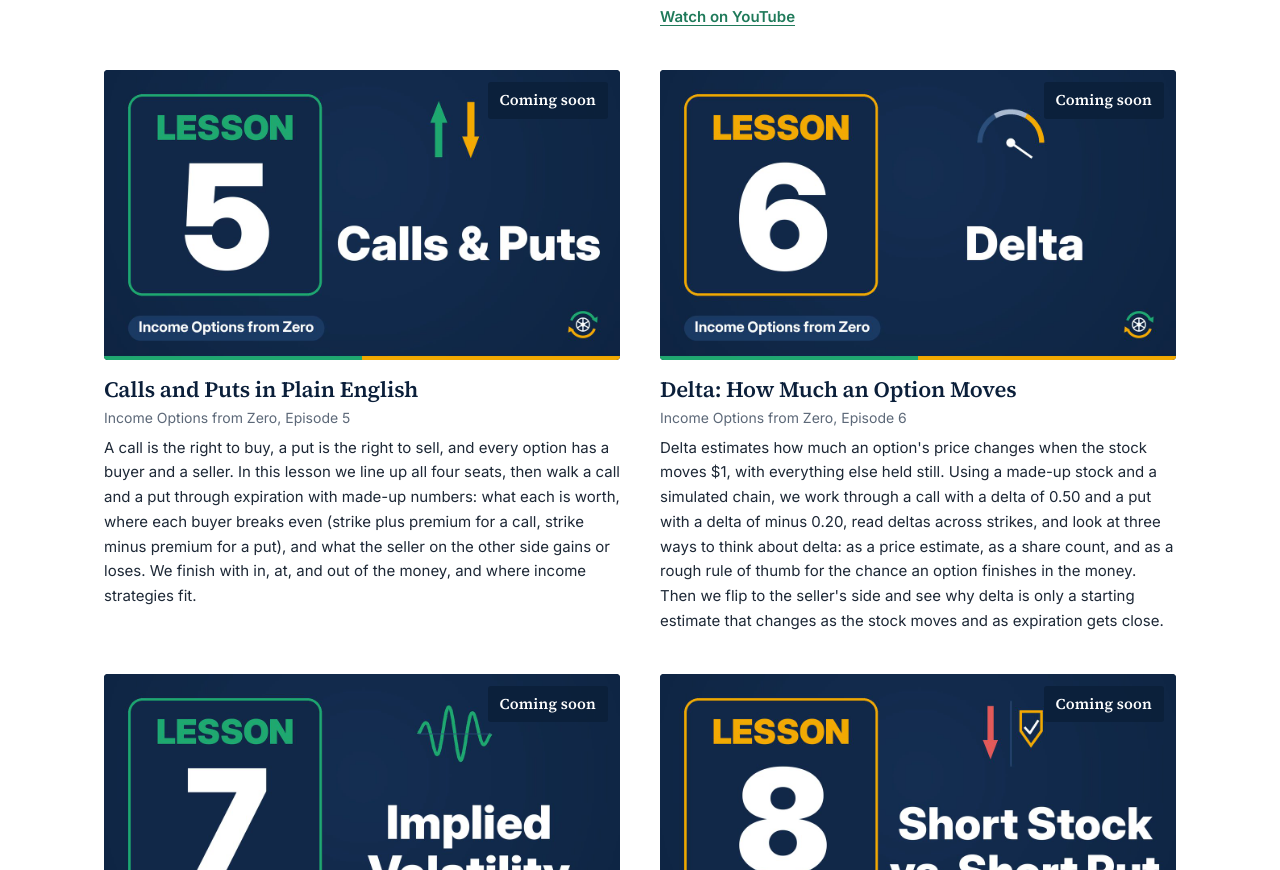
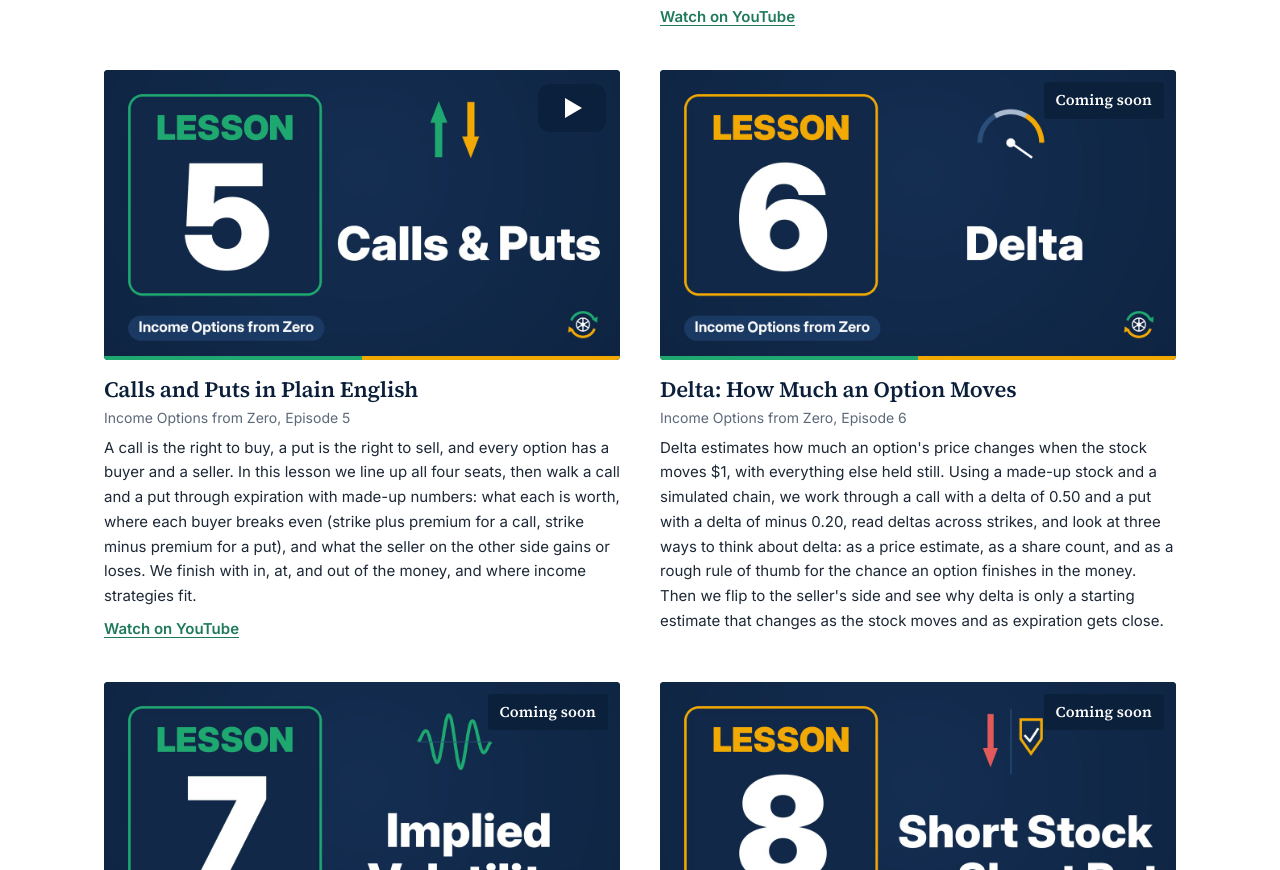
Before and after one commit to thornton02-hub/earningswheel, a plain HTML site: page learn.html in a window 1280 px wide. Shown: the part 1877-2747 px from the top of the page. Drawn offline with Linux system fonts and the light colour scheme.

Commit message:
Learn: lessons 5 now playable

```diff
--- a/learn.html
+++ b/learn.html
@@ -71,10 +71,11 @@
       <p class="watch-yt"><a href="https://www.youtube.com/watch?v=MLhCAUb5WIY" target="_blank" rel="noopener">Watch on YouTube</a></p>
     </article>
     <article id="ep5">
-      <div class="video video-soon has-thumb"><img src="images/lessons/lesson05.jpg" width="1280" height="720" alt="Calls and Puts in Plain English" loading="lazy"><div class="soon-overlay"><span class="soon-label">Coming soon</span><span class="soon-ep">Lesson 5</span></div></div>
+      <div class="video video-poster"><button type="button" class="poster-btn" data-vid="GBlg5NvwfsE" data-title="Calls and Puts in Plain English" aria-label="Play Calls and Puts in Plain English"><img src="images/lessons/lesson05.jpg" width="1280" height="720" alt="Calls and Puts in Plain English" loading="lazy"><span class="play-icon" aria-hidden="true"></span></button></div>
       <h2>Calls and Puts in Plain English</h2>
       <p class="meta">Income Options from Zero, Episode 5</p>
       <p class="lesson-summary">A call is the right to buy, a put is the right to sell, and every option has a buyer and a seller. In this lesson we line up all four seats, then walk a call and a put through expiration with made-up numbers: what each is worth, where each buyer breaks even (strike plus premium for a call, strike minus premium for a put), and what the seller on the other side gains or loses. We finish with in, at, and out of the money, and where income strategies fit.</p>
+      <p class="watch-yt"><a href="https://www.youtube.com/watch?v=GBlg5NvwfsE" target="_blank" rel="noopener">Watch on YouTube</a></p>
     </article>
     <article id="ep6">
       <div class="video video-soon has-thumb"><img src="images/lessons/lesson06.jpg" width="1280" height="720" alt="Delta: How Much an Option Moves" loading="lazy"><div class="soon-overlay"><span class="soon-label">Coming soon</span><span class="soon-ep">Lesson 6</span></div></div>
```
